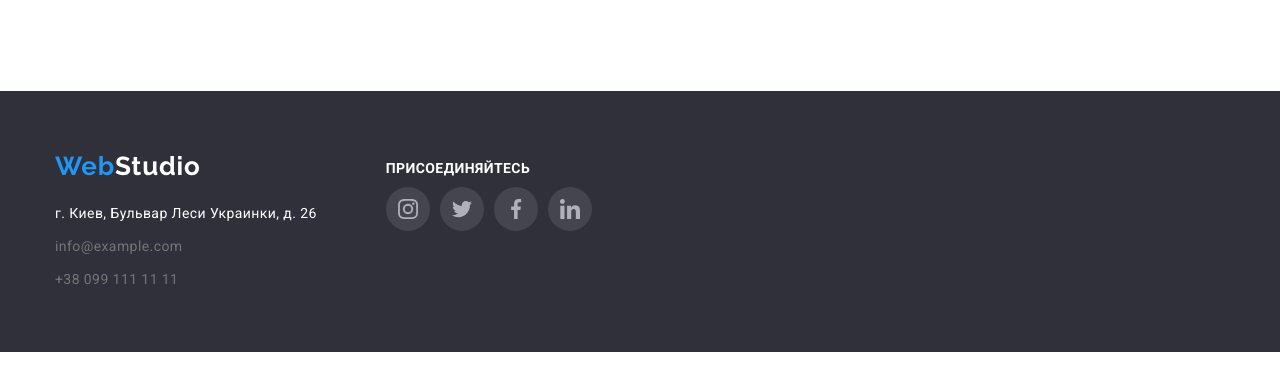
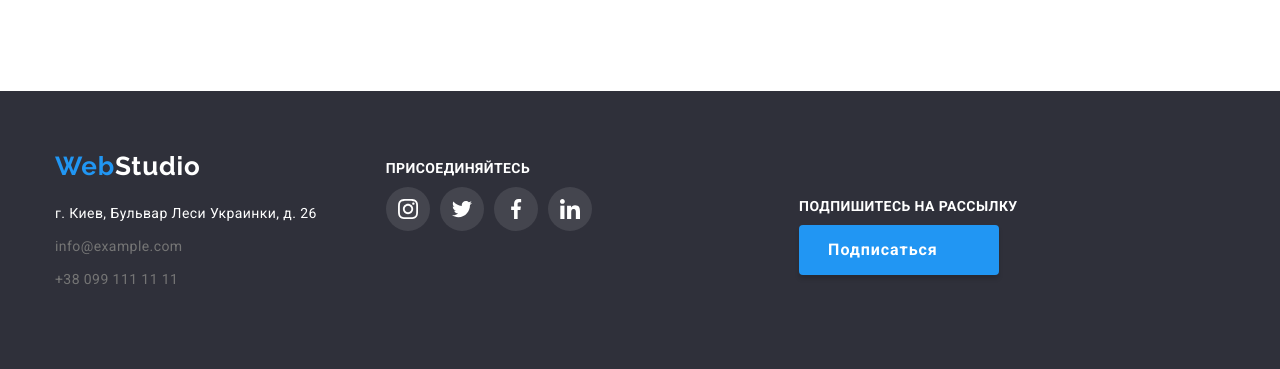
Before and after one commit to Vadim-Vatrya/goit-markup-hw-04, a plain HTML site: page index.html in a window 1280 px wide. Shown: the part 2736-3105 px from the top of the page. Drawn offline with nearby package versions, Linux system fonts and the light colour scheme.

Commit message:
Очистил Fill

```diff
--- a/css/style.css
+++ b/css/style.css
@@ -333,6 +333,8 @@ img {
   background-color: var(--primary-white-color);
   border: 1px solid #eeeeee;
   border-radius: 0px 0px 4px 4px;
+  box-shadow: 0px 2px 1px rgba(0, 0, 0, 0.2), 0px 1px 1px rgba(0, 0, 0, 0.14),
+    0px 1px 3px rgba(0, 0, 0, 0.12);
 }
 
 .team-title-info {
@@ -545,6 +547,46 @@ img {
   background-color: var(--accent-color);
 }
 
+/* Button-footer */
+
+.subscribe {
+  display: flex;
+  flex-direction: column;
+  padding-top: 108px;
+  margin-left: auto;
+  margin-right: auto;
+  padding-bottom: 94px;
+}
+
+.button-footer {
+  font-weight: bold;
+  font-size: 16px;
+  line-height: 30px;
+  display: flex;
+  align-items: center;
+  text-align: center;
+  letter-spacing: 0.06em;
+  color: var(--primary-white-color);
+  display: inline-flex;
+  padding-top: 10px;
+  padding-bottom: 10px;
+  padding-left: 29px;
+  padding-right: 28px;
+  justify-content: center;
+  width: 200px;
+  height: 50px;
+  background-color: var(--accent-color);
+  border-radius: 4px;
+  box-shadow: 0px 4px 4px rgba(0, 0, 0, 0.15);
+}
+
+.icon-send {
+  margin-left: 10px;
+  width: 24px;
+  height: 24px;
+  fill: var(--primary-white-color);
+}
+
 /* portfolio */
 
 .filtr-list {
@@ -558,7 +600,6 @@ img {
 }
 
 .filtr-list-button .button-filtr {
-  font-family: "Roboto", sans-serif;
   border-radius: 4px;
   padding: 6px 22px;
   font-weight: 500;
--- a/index.html
+++ b/index.html
@@ -512,6 +512,14 @@
             </li>
           </ul>
         </div>
+        <div class="subscribe">
+          <b class="title">Подпишитесь на рассылку</b>
+          <a class="button-footer link" href=""
+            >Подписаться<svg class="icon-send">
+              <use href="./images/sprite.svg#icon-send"></use>
+            </svg>
+          </a>
+        </div>
       </div>
     </footer>
   </body>
```
Also changed, not shown: portfolio.html (+8 -0 lines), images/sprite.svg.
